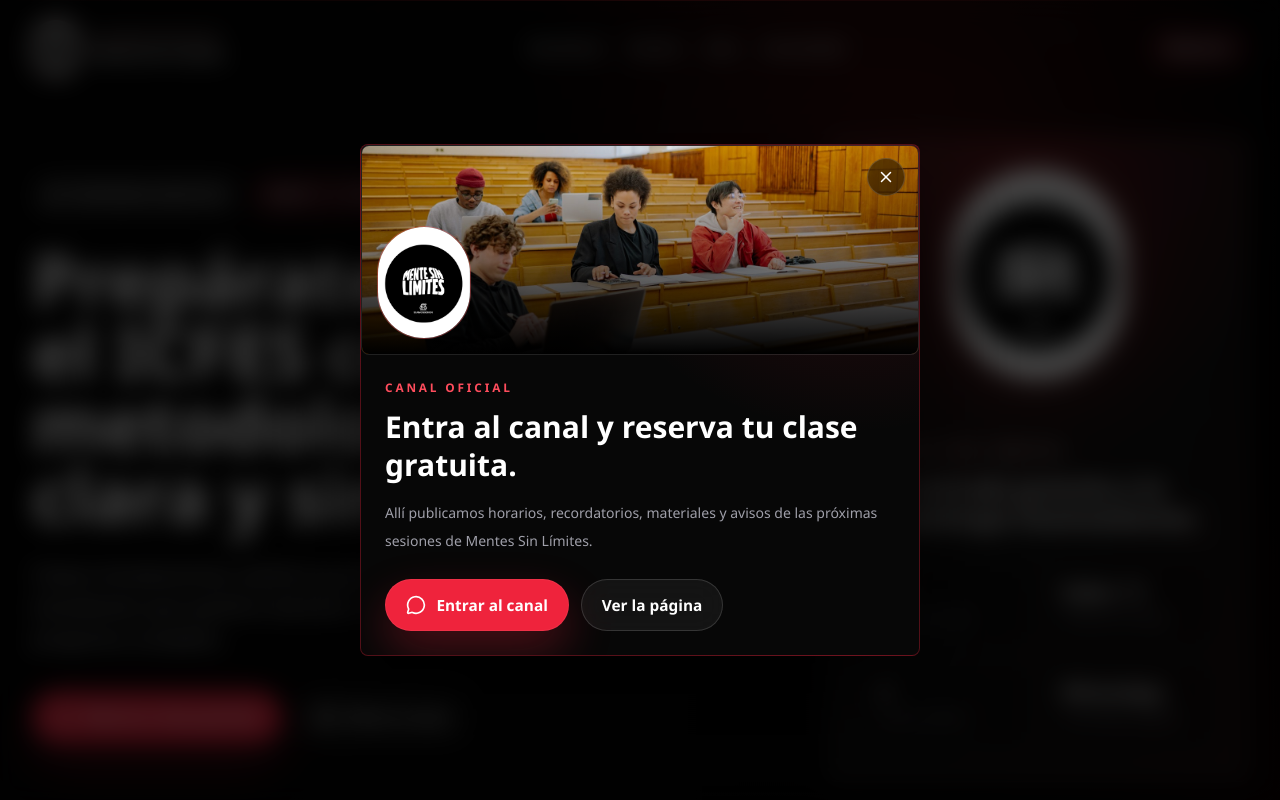
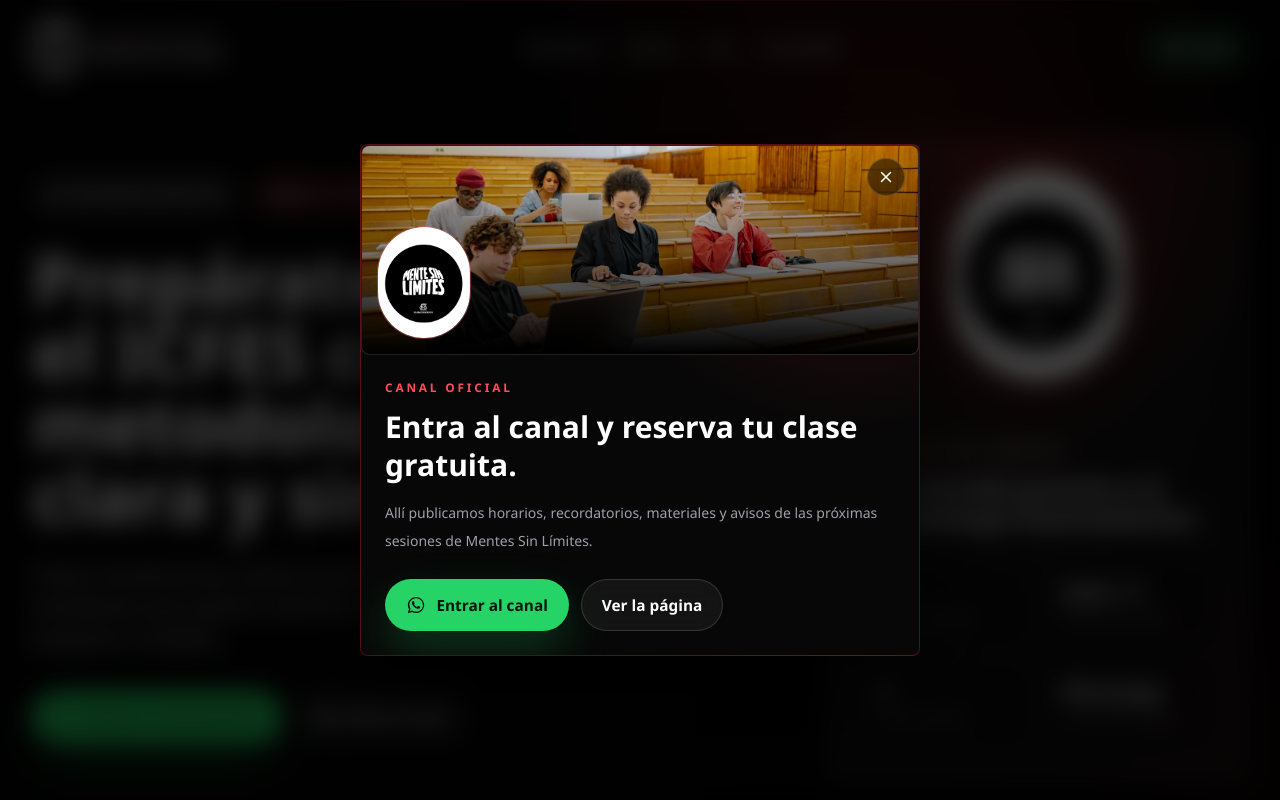
Before and after one commit to samldavid/Mente, a Next.js app: page / in a window 1280 px wide. Shown: the top 800 px of the page. Built offline with nearby package versions, Linux system fonts and the light colour scheme.

Commit message:
Use WhatsApp branding for channel buttons

```diff
--- a/src/app/estudiantes/page.tsx
+++ b/src/app/estudiantes/page.tsx
@@ -6,9 +6,9 @@ import {
   BookOpenCheck,
   CalendarDays,
   CheckCircle2,
-  MessageCircle,
   Target,
 } from "lucide-react";
+import { WhatsAppIcon } from "@/components/whatsapp-icon";
 import {
   studentPath,
   studentResources,
@@ -61,9 +61,9 @@ export default function StudentsPage() {
               href={whatsappChannel}
               target="_blank"
               rel="noreferrer"
-              className="primary-action"
+              className="primary-action whatsapp-action"
             >
-              <MessageCircle size={20} aria-hidden="true" />
+              <WhatsAppIcon className="h-5 w-5" />
               Abrir canal oficial
             </a>
             <a href="#ruta" className="ghost-action">
--- a/src/app/globals.css
+++ b/src/app/globals.css
@@ -175,6 +175,43 @@ a {
 .primary-action:hover {
   background: #d9142d;
   box-shadow: 0 24px 54px rgba(239, 35, 60, 0.34);
+}
+
+.whatsapp-action {
+  border-color: rgba(37, 211, 102, 0.28);
+  background: #25d366;
+  color: #04150b;
+  box-shadow: 0 20px 45px rgba(37, 211, 102, 0.22);
+}
+
+.whatsapp-action:hover {
+  border-color: rgba(37, 211, 102, 0.45);
+  background: #1fbd5b;
+  color: #04150b;
+  box-shadow: 0 24px 54px rgba(37, 211, 102, 0.28);
+}
+
+.whatsapp-nav {
+  gap: 0.45rem;
+  border-color: rgba(37, 211, 102, 0.42);
+  background: rgba(37, 211, 102, 0.16);
+  color: #d7ffe6;
+}
+
+.whatsapp-nav:hover {
+  background: rgba(37, 211, 102, 0.24);
+  color: white;
+}
+
+.whatsapp-footer-link {
+  gap: 0.45rem;
+  border-color: rgba(37, 211, 102, 0.28);
+  color: #bdf7d1;
+}
+
+.whatsapp-footer-link:hover {
+  border-color: rgba(37, 211, 102, 0.48);
+  color: white;
 }
 
 .ghost-action,
@@ -488,6 +525,33 @@ a {
   padding: 1.25rem;
 }
 
+.primary-action.whatsapp-action,
+.secondary-action.whatsapp-action {
+  border-color: rgba(37, 211, 102, 0.28);
+  background: #25d366;
+  color: #04150b;
+  box-shadow: 0 20px 45px rgba(37, 211, 102, 0.22);
+}
+
+.primary-action.whatsapp-action:hover,
+.secondary-action.whatsapp-action:hover {
+  border-color: rgba(37, 211, 102, 0.45);
+  background: #1fbd5b;
+  color: #04150b;
+  box-shadow: 0 24px 54px rgba(37, 211, 102, 0.28);
+}
+
+.footer-link.whatsapp-footer-link {
+  gap: 0.45rem;
+  border-color: rgba(37, 211, 102, 0.28);
+  color: #bdf7d1;
+}
+
+.footer-link.whatsapp-footer-link:hover {
+  border-color: rgba(37, 211, 102, 0.48);
+  color: white;
+}
+
 @media (min-width: 900px) {
   .student-entry,
   .community-band {
--- a/src/components/landing-page.tsx
+++ b/src/components/landing-page.tsx
@@ -10,7 +10,6 @@ import {
   ChevronDown,
   Compass,
   GraduationCap,
-  MessageCircle,
   MessageCircleQuestion,
   PlayCircle,
   ShieldCheck,
@@ -22,6 +21,7 @@ import {
   type LucideIcon,
 } from "lucide-react";
 import { useEffect, useState } from "react";
+import { WhatsAppIcon } from "@/components/whatsapp-icon";
 import {
   benefits,
   communityBenefits,
@@ -273,11 +273,11 @@ export function LandingPage() {
             href={whatsappChannel}
             target="_blank"
             rel="noreferrer"
-            className="secondary-action"
+            className="secondary-action whatsapp-action"
             aria-label="Ver agenda de tutores en WhatsApp"
           >
+            <WhatsAppIcon className="h-5 w-5" />
             Ver agenda
-            <ArrowRight size={18} aria-hidden="true" />
           </a>
         </motion.div>
 
@@ -395,10 +395,10 @@ export function LandingPage() {
               href={whatsappChannel}
               target="_blank"
               rel="noreferrer"
-              className="primary-action mt-8"
+              className="primary-action whatsapp-action mt-8"
               aria-label="Unirme al canal oficial de WhatsApp"
             >
-              <MessageCircle size={20} aria-hidden="true" />
+              <WhatsAppIcon className="h-5 w-5" />
               Unirme al canal
             </a>
           </motion.div>
@@ -550,10 +550,10 @@ function ChannelPopup() {
                   href={whatsappChannel}
                   target="_blank"
                   rel="noreferrer"
-                  className="primary-action"
+                  className="primary-action whatsapp-action"
                   onClick={() => setIsOpen(false)}
                 >
-                  <MessageCircle size={20} aria-hidden="true" />
+                  <WhatsAppIcon className="h-5 w-5" />
                   Entrar al canal
                 </a>
                 <button
@@ -638,9 +638,10 @@ function Hero({ reduceMotion }: { reduceMotion: boolean }) {
           href={whatsappChannel}
           target="_blank"
           rel="noreferrer"
-          className="nav-cta"
+          className="nav-cta whatsapp-nav"
         >
-          Reservar
+          <WhatsAppIcon className="h-5 w-5" />
+          Canal
         </a>
       </nav>
 
@@ -670,10 +671,10 @@ function Hero({ reduceMotion }: { reduceMotion: boolean }) {
               href={whatsappChannel}
               target="_blank"
               rel="noreferrer"
-              className="primary-action"
+              className="primary-action whatsapp-action"
               aria-label="Reservar clase gratuita en WhatsApp"
             >
-              <MessageCircle size={20} aria-hidden="true" />
+              <WhatsAppIcon className="h-5 w-5" />
               Reservar clase gratuita
             </a>
             <Link href="/estudiantes" className="ghost-action">
@@ -743,7 +744,13 @@ function Footer() {
           <Link href="/estudiantes" className="footer-link">
             Aula
           </Link>
-          <a href={whatsappChannel} target="_blank" rel="noreferrer" className="footer-link">
+          <a
+            href={whatsappChannel}
+            target="_blank"
+            rel="noreferrer"
+            className="footer-link whatsapp-footer-link"
+          >
+            <WhatsAppIcon className="h-4 w-4" />
             WhatsApp
           </a>
         </div>
--- /dev/null
+++ b/src/components/whatsapp-icon.tsx
@@ -0,0 +1,20 @@
+export function WhatsAppIcon({ className = "" }: { className?: string }) {
+  return (
+    <svg
+      aria-hidden="true"
+      className={className}
+      viewBox="0 0 32 32"
+      fill="none"
+      xmlns="http://www.w3.org/2000/svg"
+    >
+      <path
+        fill="currentColor"
+        d="M16.04 3C8.86 3 3.02 8.82 3.02 15.98c0 2.28.6 4.5 1.74 6.45L3 29l6.75-1.74a13.02 13.02 0 0 0 6.29 1.6h.01c7.18 0 13.02-5.82 13.02-12.98C29.07 8.82 23.23 3 16.04 3Zm0 23.65h-.01c-1.92 0-3.8-.52-5.44-1.5l-.39-.23-4 .99 1.06-3.87-.25-.4a10.5 10.5 0 0 1-1.6-5.66c0-5.95 4.86-10.78 10.83-10.78 2.9 0 5.61 1.12 7.65 3.16a10.67 10.67 0 0 1 3.17 7.62c0 5.95-4.86 10.67-11.02 10.67Z"
+      />
+      <path
+        fill="currentColor"
+        d="M22.08 18.56c-.33-.16-1.94-.95-2.24-1.06-.3-.11-.52-.16-.74.16-.22.33-.85 1.06-1.04 1.28-.19.22-.38.25-.71.08-.33-.16-1.39-.51-2.64-1.63-.98-.87-1.64-1.94-1.83-2.27-.19-.33-.02-.51.14-.67.14-.14.33-.38.49-.57.16-.19.22-.33.33-.55.11-.22.05-.41-.03-.57-.08-.16-.74-1.78-1.01-2.43-.27-.64-.54-.55-.74-.56h-.63c-.22 0-.57.08-.87.41-.3.33-1.15 1.12-1.15 2.73 0 1.61 1.18 3.17 1.34 3.39.16.22 2.32 3.54 5.62 4.96.79.34 1.4.54 1.88.69.79.25 1.5.21 2.07.13.63-.09 1.94-.79 2.21-1.55.27-.76.27-1.42.19-1.55-.08-.14-.3-.22-.63-.38Z"
+      />
+    </svg>
+  );
+}
```
